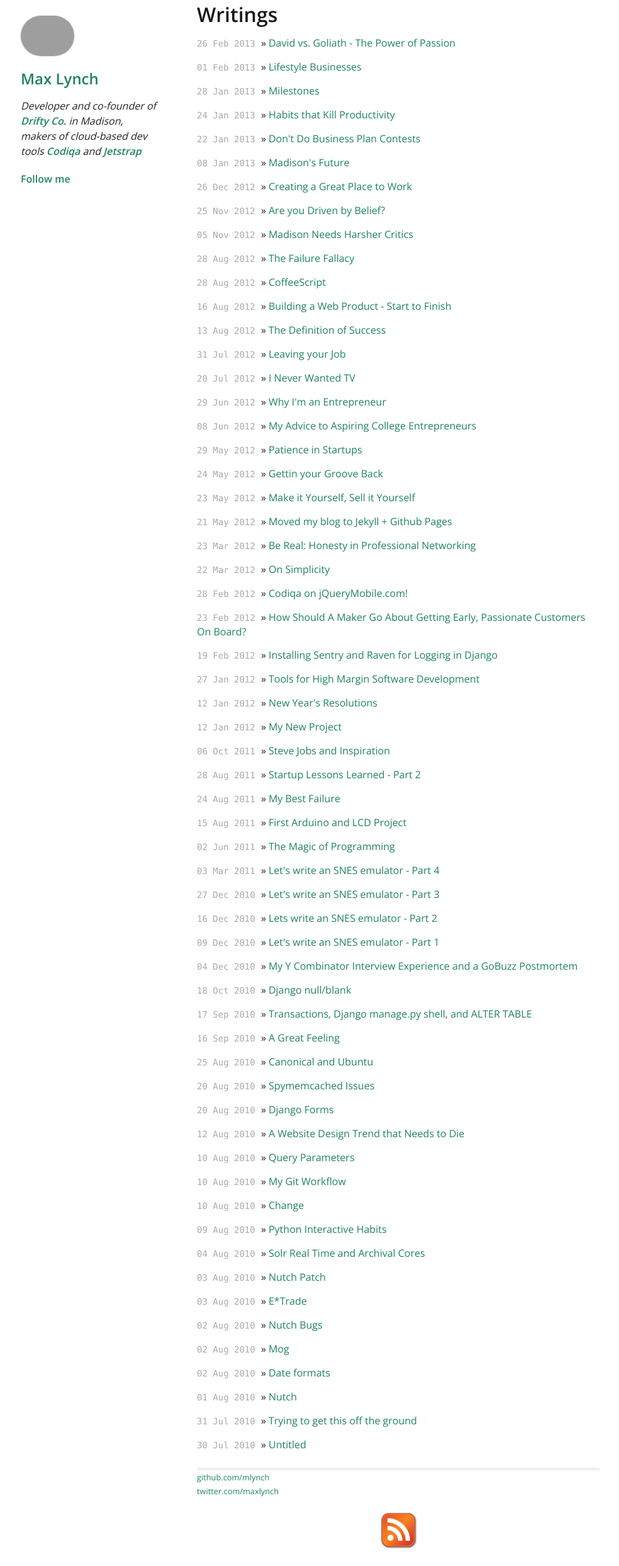
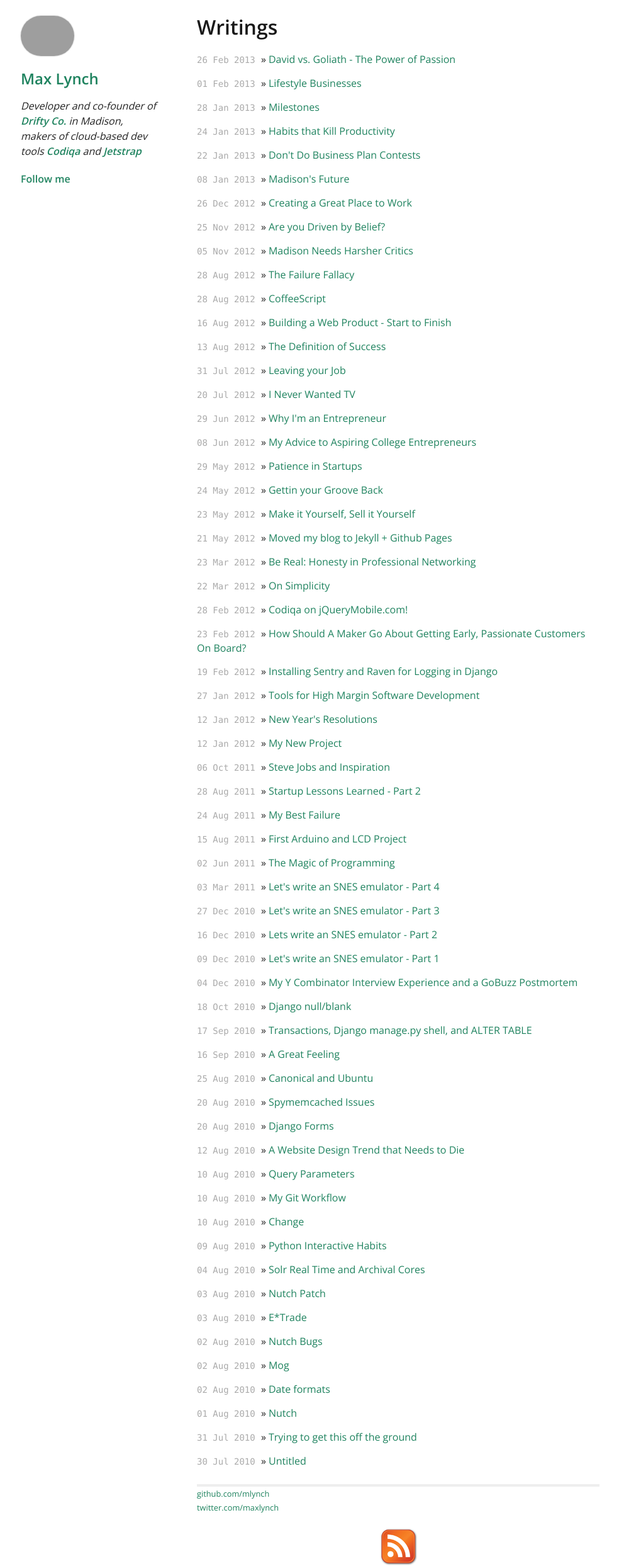
Before and after one commit to mlynch/mlynch.github.com, a Jekyll site: the page built from index.html, in a window 1280 px wide. Shown: the whole page at 63% size, without its empty margins (137-1121 px from the left). Built offline with Jekyll 4.4.1, drawn with Linux system fonts in a browser that asks for light colours; nearby versions of some CDN libraries; Markdown is read by kramdown in place of the engine named in the settings; a script that is not in the unit is left out; comment, search, counter and statistics services are not loaded; before the commit the page ends 2461 px from its top, so only the background shows below that; grey boxes are pictures that could not be loaded.

Commit message:
Header size

```diff
--- a/css/screen2.css
+++ b/css/screen2.css
@@ -941,6 +941,9 @@ sup {
   color: #AAA;
 }
 
+#home > h1 {
+  margin: 20px 0px;
+}
 #home h2 {
   color: #0C84E8;
 }
```
